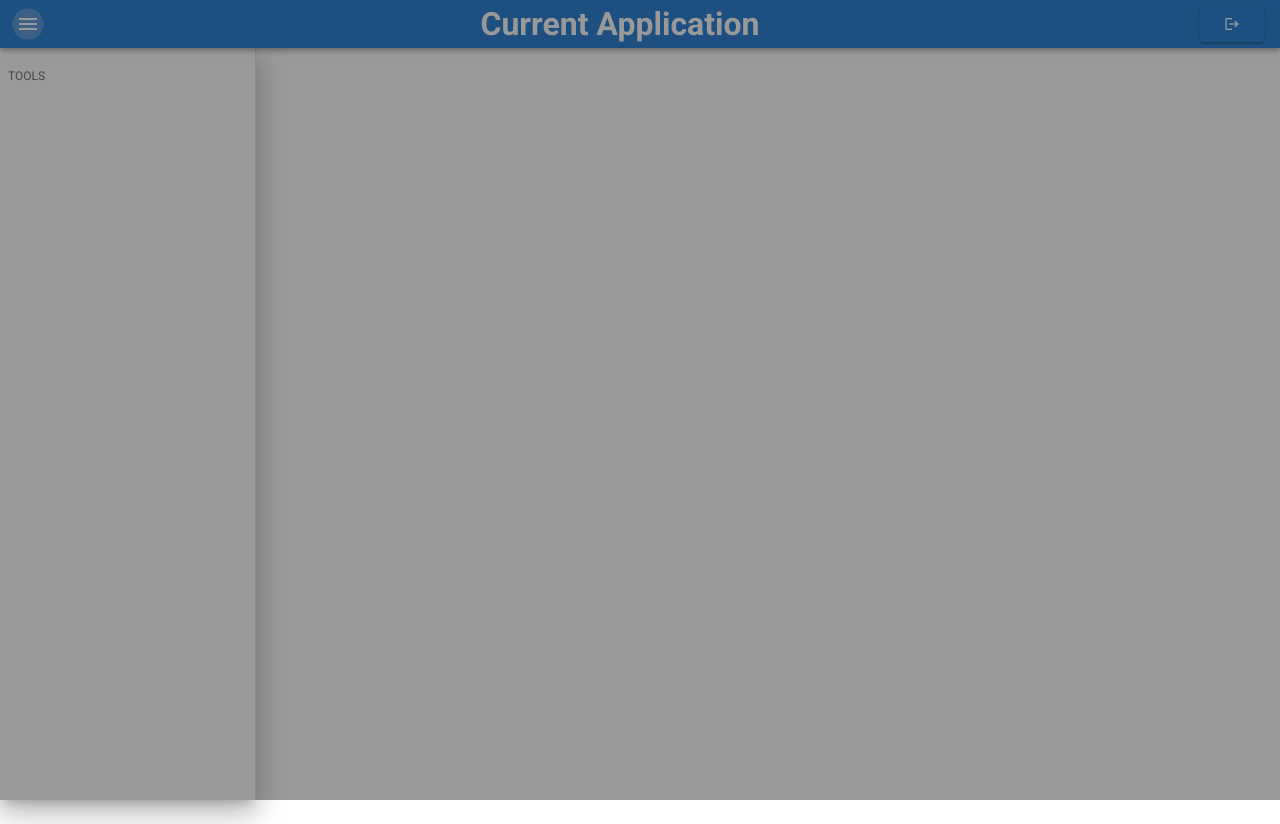
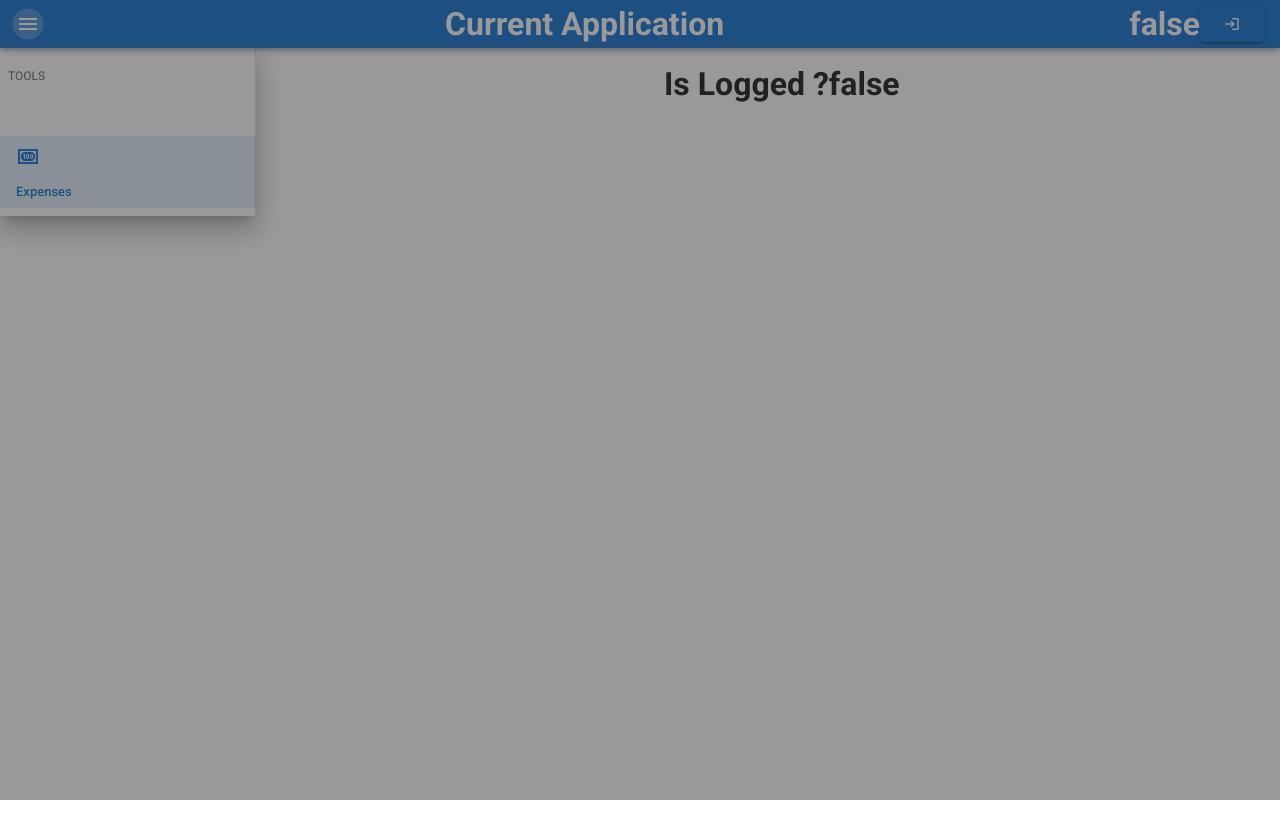
Before and after one commit to maldestor95/recipebook, a Vue app: page / in a window 1280 px wide. Both pictures are taken after a click on the button 28 px from the left and 24 px from the top of the page. After the commit the page ends 800 px from the top, so only its background shows below. Built offline with nearby package versions, Linux system fonts and the light colour scheme.

Commit message:
addition of Store

```diff
--- a/src/App.vue
+++ b/src/App.vue
@@ -8,35 +8,72 @@
       <login-user color="info"></login-user>
     </v-app-bar>
     <v-content>
+      <v-row>
+        <v-col fluid>
           <v-navigation-drawer temporary v-model="navdrawer">
             <v-list dense>
               <v-subheader>TOOLS</v-subheader>
+              <v-list-item-group v-model="item" color="primary">
+                <v-list-item v-for="(item, i) in navlist" :key="i">
+                  <div v-if="item.logrequired">
+                    <v-list-item-icon>
+                      <v-icon v-text="item.icon"></v-icon>
+                    </v-list-item-icon>
+                    <v-list-item-content>
+                      <v-list-item-title v-text="item.text"></v-list-item-title>
+                    </v-list-item-content>
+                  </div>
+                </v-list-item>
+              </v-list-item-group>
+            </v-list>
+          </v-navigation-drawer>
+        </v-col>
 
-            </v-list>
-
-        </v-navigation-drawer>
-        <v-container justify-center>
+        <v-col>
+          <v-container>
             <v-row>
+              <v-col>
+                <h1>Is Logged ?{{Store.logged}}</h1>
+              </v-col>
             </v-row>
           </v-container>
+        </v-col>
+      </v-row>
     </v-content>
   </v-app>
 </template>
 
 <script>
-import LoginUser from './components/LoginUser.vue'
+import LoginUser from "./components/LoginUser.vue";
+import storey from "./store.js";
 
 export default {
-    name: 'App',
-
+  name: "App",
   components: {
     LoginUser
-
   },
-
   data: () => ({
-        navdrawer:null,
-        currentApp:"Current Application"
+    Store: storey.state,
+    navdrawer: null,
+    currentApp: "Current Application",
+    item: 1,
+    navlist: [
+      {
+        icon: "mdi-alert-box",
+        text: "Risks",
+        logrequired: false
+      },
+      {
+        icon: "mdi-cash-100",
+        text: "Expenses",
+        logrequired: true
+      }
+    ]
   }),
+  computed: {
+    navlistfilter() {
+      return this.data;
+    }
+  }
 };
 </script>
--- a/src/components/LoginUser.vue
+++ b/src/components/LoginUser.vue
@@ -1,46 +1,35 @@
 <template>
   <v-dialog v-model="dialog" persistent max-width="400" @keydown.esc="dialog=false">
-
     <template v-slot:activator="{ on }">
-
       <v-btn dense v-on="on" class="small primary light">
-
         <v-icon small>{{islogged==true?'mdi-logout':'mdi-login'}}</v-icon>
-
       </v-btn>
+      <h1>{{storeState.logged}}</h1>
     </template>
+    <!-- </v-dialog> -->
 
     <!-- logout -->
-    <v-card v-if="islogged" raised shaped >
+    <v-card v-if="storeState.logged" raised shaped>
       <v-row no-gutters>
-        <v-col
-          md="12"
-          align="center"
-        >
+        <v-col md="12" align="center">
           <p>Are you sure you want to log out?</p>
         </v-col>
       </v-row>
-      <v-row  no-gutters>
-        <v-col
-          md="6"
-          align="center">
+      <v-row no-gutters>
+        <v-col md="6" align="center">
           <v-btn color="primary" @click="logout">Yes</v-btn>
         </v-col>
         <v-col md="6" align="center">
-          <v-btn color="primary" @click="dialog=false">
-            No
-          </v-btn>
+          <v-btn color="primary" @click="dialog=false">No</v-btn>
         </v-col>
       </v-row>
     </v-card>
 
     <!-- login -->
-    <v-card v-if="!islogged" raised shaped >
+    <v-card v-if="!storeState.logged" raised shaped>
       <v-row no-gutters>
         <v-col align="center">
-        <h1 >
-            Login
-        </h1>
+          <h1>Login</h1>
         </v-col>
       </v-row>
       <v-row no-gutters dense>
@@ -49,38 +38,28 @@
         </v-col>
       </v-row>
       <v-row dense>
-        <v-col
-          align="center"
-          md="4"
-        >
-          <p >forgot password?</p>
+        <v-col align="center" md="4">
+          <p>forgot password?</p>
         </v-col>
         <v-col offset-md="2" md="4">
           <v-btn md-4 color="success">create new user</v-btn>
         </v-col>
       </v-row>
       <v-row dense no-gutters>
-        <v-col
-          align="center"
-          cols="10"
-          offset="1"
-        >
-
+        <v-col align="center" cols="10" offset="1">
           <v-text-field name="password" outlined label="password"></v-text-field>
         </v-col>
       </v-row>
 
       <v-row no-gutters dense>
-        <v-col  align="center">
+        <v-col align="center">
           <v-btn raised rounded md3 color="primary" @click="login">Login</v-btn>
         </v-col>
-        <v-col>
-        </v-col>
+        <v-col></v-col>
         <v-col>
           <v-btn raised rounded md3 color="primary" @click="dialog=false">Cancel</v-btn>
         </v-col>
       </v-row>
-
     </v-card>
 
     <!-- form new user -->
@@ -89,6 +68,8 @@
 </template>
 
 <script>
+import store from "../store.js";
+
 export default {
   props: {
     logged: {
@@ -98,21 +79,21 @@ export default {
   },
   data() {
     return {
-            islogged: this.logged,
+      storeState: store.state,
       dialog: false
     };
   },
   methods: {
     logout() {
       this.dialog = false;
-            this.islogged = false;
+      store.logout();
     },
     login() {
       this.dialog = false;
-            this.islogged = true;
+      store.login();
     },
-        escapeform(){
-          this.dialog=false
+    escapeform() {
+      this.dialog = false;
     }
   }
 };
--- /dev/null
+++ b/src/store.js
@@ -0,0 +1,13 @@
+export default {
+    state: {
+        numbers: [1, 2, 3],
+        logged: false
+    },
+    login() {
+        this.state.logged = true
+    },
+    logout() {
+        this.state.logged = false
+    }
+
+}
```
Also changed, not shown: src/components/Expenses.vue (added, +20 -0 lines). Lines whose indentation alone changed are shown as unchanged.
